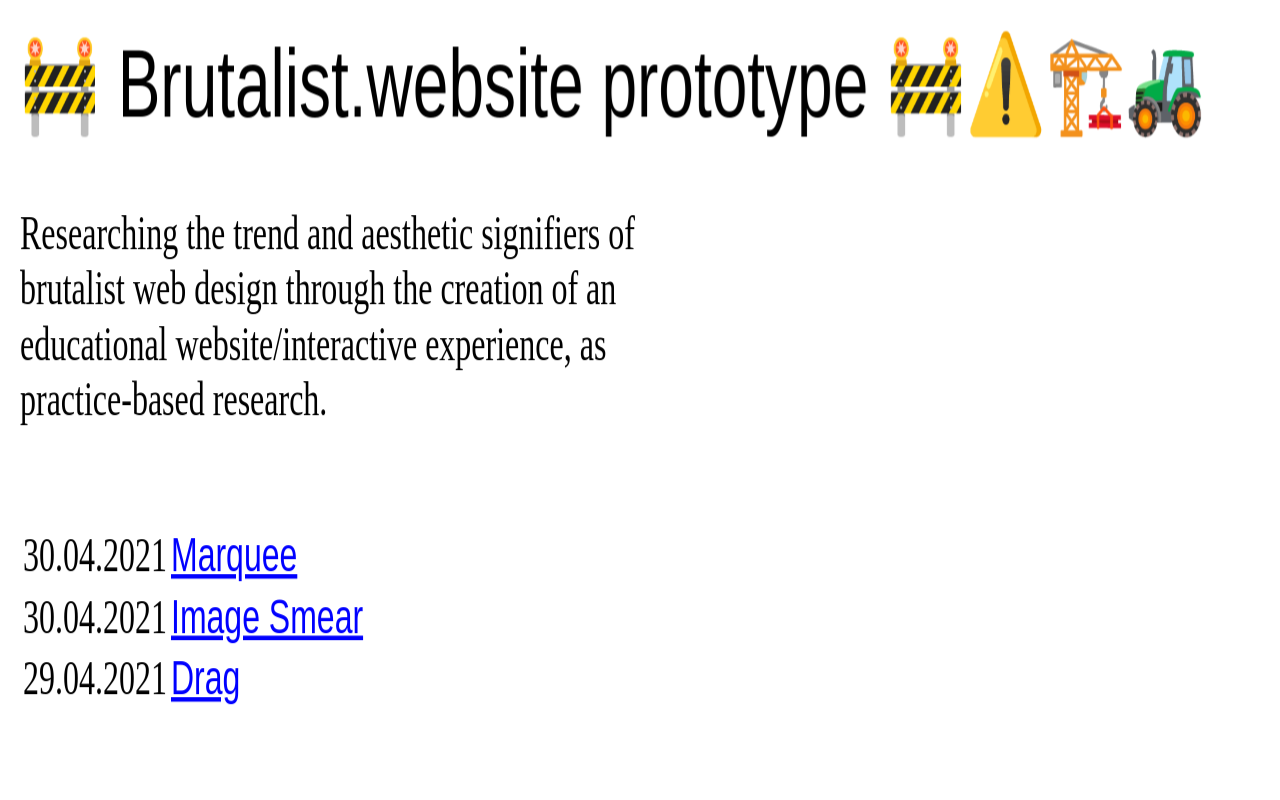
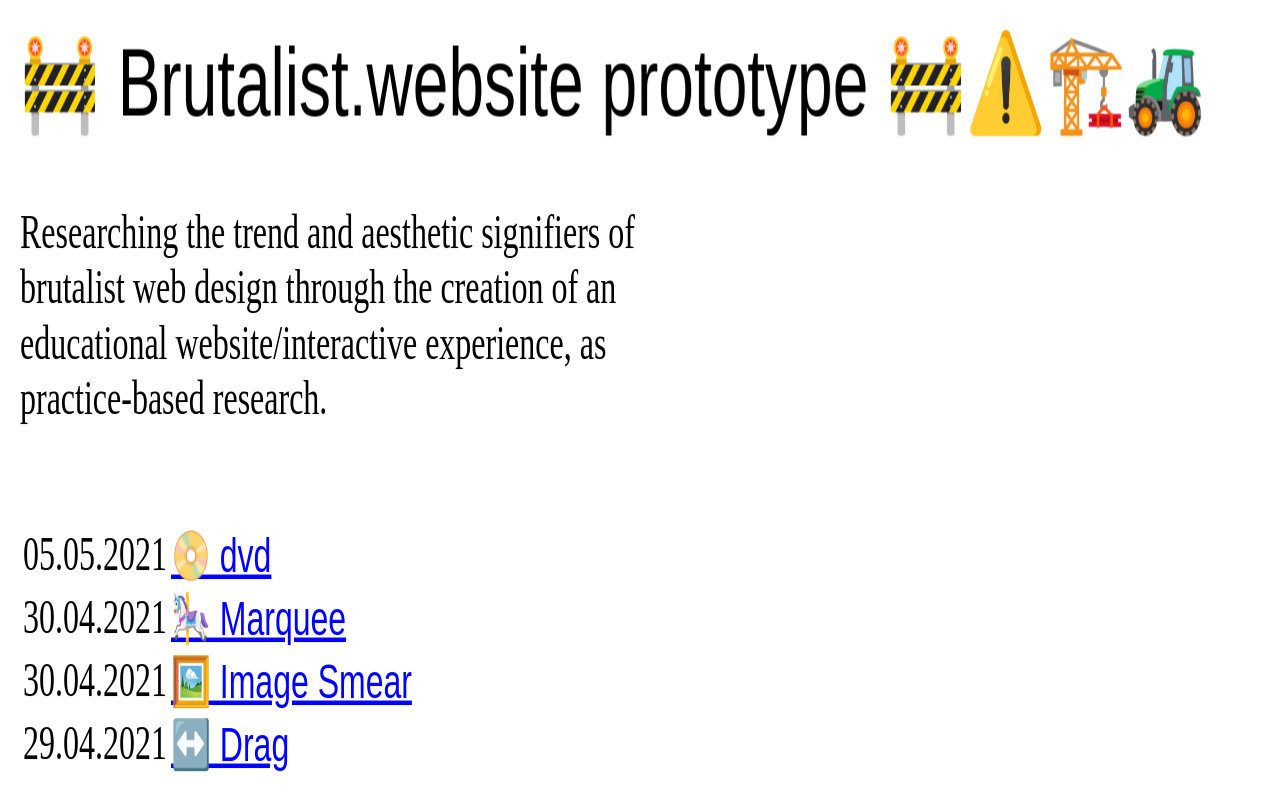
Before and after one commit to alachie/prototype.brutalist.website, a Next.js app: page / in a window 1280 px wide. Shown: the top 800 px of the page. Built offline with nearby package versions, Linux system fonts and the light colour scheme.

Commit message:
added dvd and emojis to homepage

```diff
--- a/pages/index.js
+++ b/pages/index.js
@@ -43,16 +43,20 @@ export default function Home() {
         <table>
           <tbody>
             <tr>
-              <td>30.04.2021</td>
-              <td><Link href="/demo/marquee">Marquee</Link></td>
+              <td>05.05.2021</td>
+              <td><Link href="/demo/dvd">📀 dvd</Link></td>
             </tr>
             <tr>
               <td>30.04.2021</td>
-              <td><Link href="/demo/image-smear">Image Smear</Link></td>
+              <td><Link href="/demo/marquee">🎠 Marquee</Link></td>
+            </tr>
+            <tr>
+              <td>30.04.2021</td>
+              <td><Link href="/demo/image-smear">🖼️ Image Smear</Link></td>
             </tr>
             <tr>
               <td>29.04.2021</td>
-              <td><Link href="/demo/drag">Drag</Link></td>
+              <td><Link href="/demo/drag">↔️ Drag</Link></td>
             </tr>
           </tbody>
         </table>
--- a/styles/globals.css
+++ b/styles/globals.css
@@ -75,3 +75,24 @@ body {
     transform: translateX(-100%);
   }
 }
+
+
+.dvd-page {
+  background: black;
+  position: fixed;
+  width: 100%;
+  height: 100%;
+}
+
+.dvd-page .dvd {
+  position: absolute;
+  width: 10rem;
+  height: 10rem;
+  color: black;
+  font-size: 2rem;
+  font-family: sans-serif;
+  background: white;
+  display: flex;
+  align-items: center;
+  justify-content: center;
+}
```
Also changed, not shown: pages/demo/dvd.js (added, +121 -0 lines).
